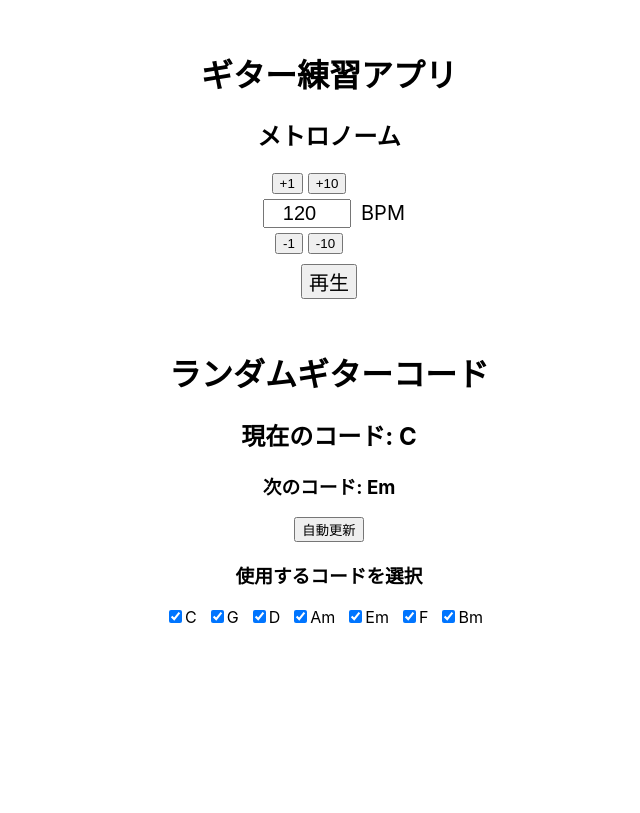
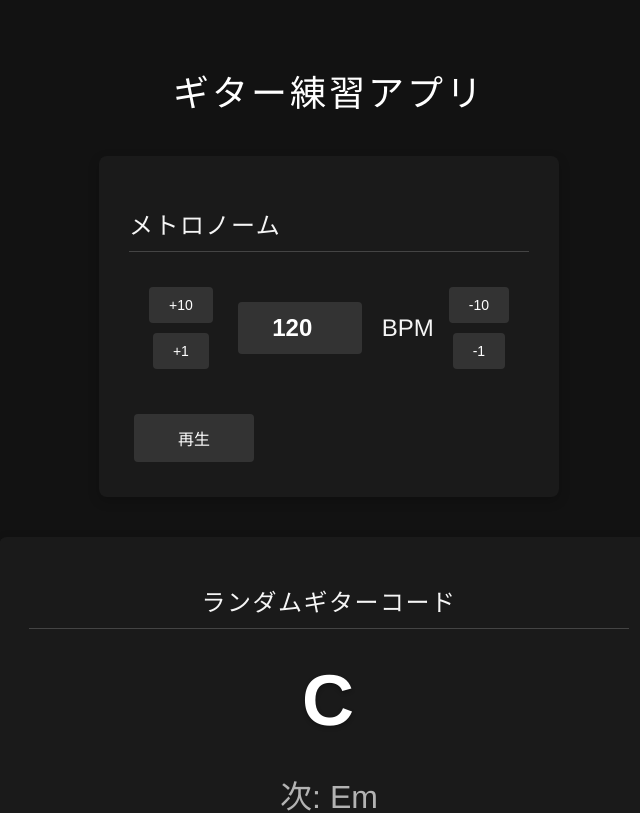
Before and after one commit to yoshii-hideaki/guitar_app, a React (Create React App) app: page / in a window 1280 px wide. Shown: the top 813 px of the page, without its empty margins (311-951 px from the left). Built offline with nearby package versions, Linux system fonts and the light colour scheme; no server answers.

Commit message:
Black UI and improve metronome

```diff
--- a/src/App.js
+++ b/src/App.js
@@ -1,18 +1,37 @@
-import React from "react";
-import ChordDisplay from "./components/chord_display";
-import Metronome from "./components/metronome";
-import { BpmProvider } from "./components/BpmContext";
+import ChordDisplay from "./components/chord_display"
+import Metronome from "./components/metronome"
+import { BpmProvider } from "./components/BpmContext"
 
 function App() {
   return (
     <BpmProvider>
-      <div style={{ textAlign: "center", marginTop: "50px" }}>
-        <h1>ギター練習アプリ</h1>
+      <div
+        style={{
+          backgroundColor: "#121212",
+          minHeight: "100vh",
+          padding: "40px 20px",
+          fontFamily: "'Helvetica Neue', Arial, sans-serif",
+          color: "#f5f5f5",
+        }}
+      >
+        <h1
+          style={{
+            textAlign: "center",
+            fontSize: "36px",
+            fontWeight: "200",
+            letterSpacing: "3px",
+            marginBottom: "40px",
+            color: "#ffffff",
+            textTransform: "uppercase",
+          }}
+        >
+          ギター練習アプリ
+        </h1>
         <Metronome />
         <ChordDisplay />
       </div>
     </BpmProvider>
-  );
+  )
 }
 
-export default App;
+export default App
--- a/src/components/chord_display.js
+++ b/src/components/chord_display.js
@@ -1,68 +1,156 @@
-import React, { useState, useEffect, useCallback } from "react";
-import { useBpm } from "./BpmContext";
+"use client"
 
-const allChords = ["C", "G", "D", "Am", "Em", "F", "Bm"];
-const numBeatsPerMeasure = 4;
+import { useState, useEffect, useCallback } from "react"
+import { useBpm } from "./BpmContext"
+
+const allChords = ["C", "G", "D", "Am", "Em", "F", "Bm"]
+const numBeatsPerMeasure = 4
 
 function ChordDisplay() {
-  const { bpm } = useBpm();
-  const [chord, setChord] = useState("C");
-  const [nextChord, setNextChord] = useState("G");
-  const [isPlaying, setIsPlaying] = useState(false);
-  const [selectedChords, setSelectedChords] = useState([...allChords]);
+  const { bpm } = useBpm()
+  const [chord, setChord] = useState("C")
+  const [nextChord, setNextChord] = useState("G")
+  const [isPlaying, setIsPlaying] = useState(false)
+  const [selectedChords, setSelectedChords] = useState([...allChords])
 
   // getRandomChord を useCallback でメモ化
   const getRandomChord = useCallback(() => {
-    if (selectedChords.length === 0) return "N/A";
-    return selectedChords[Math.floor(Math.random() * selectedChords.length)];
-  }, [selectedChords]);
+    if (selectedChords.length === 0) return "N/A"
+    return selectedChords[Math.floor(Math.random() * selectedChords.length)]
+  }, [selectedChords])
 
   useEffect(() => {
-    if (!isPlaying) return;
+    if (!isPlaying) return
 
     const updateChord = () => {
-      setChord(nextChord);
-      setNextChord(getRandomChord());
-    };
+      setChord(nextChord)
+      setNextChord(getRandomChord())
+    }
 
-    const interval = setInterval(updateChord, (60 / bpm) * numBeatsPerMeasure * 1000);
-    return () => clearInterval(interval);
-  }, [bpm, isPlaying, nextChord, getRandomChord]); // ここで getRandomChord を依存に追加
+    const interval = setInterval(updateChord, (60 / bpm) * numBeatsPerMeasure * 1000)
+    return () => clearInterval(interval)
+  }, [bpm, isPlaying, getRandomChord, nextChord]) // ここで getRandomChord を依存に追加
 
   useEffect(() => {
-    setNextChord(getRandomChord());
-  }, [selectedChords, getRandomChord]);
+    setNextChord(getRandomChord())
+  }, [getRandomChord]) // selectedChords を削除
 
   const toggleChordSelection = (chord) => {
-    setSelectedChords((prev) =>
-      prev.includes(chord) ? prev.filter((c) => c !== chord) : [...prev, chord]
-    );
-  };
+    setSelectedChords((prev) => (prev.includes(chord) ? prev.filter((c) => c !== chord) : [...prev, chord]))
+  }
+
+  const containerStyle = {
+    textAlign: "center",
+    marginTop: "50px",
+    padding: "30px",
+    maxWidth: "600px",
+    margin: "0 auto",
+    backgroundColor: "#1a1a1a",
+    borderRadius: "8px",
+    boxShadow: "0 4px 12px rgba(0, 0, 0, 0.2)",
+    color: "#f5f5f5",
+  }
+
+  const chordDisplayStyle = {
+    fontSize: "72px",
+    fontWeight: "bold",
+    margin: "30px 0",
+    letterSpacing: "2px",
+    color: "#ffffff",
+    textShadow: "0 2px 4px rgba(0, 0, 0, 0.3)",
+  }
+
+  const nextChordStyle = {
+    fontSize: "32px",
+    opacity: "0.7",
+    marginBottom: "30px",
+    fontWeight: "300",
+  }
+
+  const buttonStyle = {
+    backgroundColor: "#333",
+    color: "white",
+    border: "none",
+    padding: "12px 24px",
+    borderRadius: "4px",
+    fontSize: "16px",
+    cursor: "pointer",
+    transition: "all 0.2s ease",
+    margin: "10px 0",
+    fontWeight: "500",
+    letterSpacing: "1px",
+    boxShadow: "0 2px 4px rgba(0, 0, 0, 0.2)",
+  }
+
+  const chordSelectorStyle = {
+    display: "flex",
+    flexWrap: "wrap",
+    justifyContent: "center",
+    gap: "10px",
+    marginTop: "20px",
+  }
+
+  const chordLabelStyle = {
+    display: "inline-flex",
+    alignItems: "center",
+    backgroundColor: "#333",
+    padding: "8px 16px",
+    borderRadius: "4px",
+    cursor: "pointer",
+    transition: "all 0.2s ease",
+  }
+
+  const titleStyle = {
+    fontSize: "24px",
+    fontWeight: "300",
+    letterSpacing: "1.5px",
+    marginBottom: "30px",
+    borderBottom: "1px solid #444",
+    paddingBottom: "10px",
+  }
+
+  const checkboxStyle = {
+    marginRight: "8px",
+    accentColor: "#666",
+  }
 
   return (
-    <div style={{ textAlign: "center", marginTop: "50px" }}>
-      <h1>ランダムギターコード</h1>
-      <h2>現在のコード: {chord}</h2>
-      <h3>次のコード: {nextChord}</h3>
-      <button onClick={() => setIsPlaying(!isPlaying)}>
+    <div style={containerStyle}>
+      <h1 style={titleStyle}>ランダムギターコード</h1>
+      <div style={chordDisplayStyle}>{chord}</div>
+      <div style={nextChordStyle}>次: {nextChord}</div>
+      <button
+        onClick={() => setIsPlaying(!isPlaying)}
+        style={{
+          ...buttonStyle,
+          backgroundColor: isPlaying ? "#555" : "#333",
+        }}
+      >
         {isPlaying ? "停止" : "自動更新"}
       </button>
 
-      <h3>使用するコードを選択</h3>
-      <div>
+      <h3 style={{ marginTop: "40px", fontWeight: "300" }}>使用するコード</h3>
+      <div style={chordSelectorStyle}>
         {allChords.map((ch) => (
-          <label key={ch} style={{ marginRight: "10px" }}>
+          <label
+            key={ch}
+            style={{
+              ...chordLabelStyle,
+              backgroundColor: selectedChords.includes(ch) ? "#555" : "#333",
+            }}
+          >
             <input
               type="checkbox"
               checked={selectedChords.includes(ch)}
               onChange={() => toggleChordSelection(ch)}
+              style={checkboxStyle}
             />
             {ch}
           </label>
         ))}
       </div>
     </div>
-  );
+  )
 }
 
-export default ChordDisplay;
+export default ChordDisplay
--- a/src/components/metronome.js
+++ b/src/components/metronome.js
@@ -1,44 +1,185 @@
-import React, { useState, useEffect } from "react";
-import { useBpm } from "./BpmContext";
+"use client"
 
-const clickSound = new Audio("/click.wav");
+import { useState, useEffect, useRef } from "react"
+import { useBpm } from "./BpmContext"
 
 function Metronome() {
-  const { bpm, setBpm } = useBpm(); // Context から BPM を取得
-  const [isPlaying, setIsPlaying] = useState(false);
+  const { bpm, setBpm } = useBpm()
+  const [isPlaying, setIsPlaying] = useState(false)
+  const audioContextRef = useRef(null)
+  const audioBufferRef = useRef(null)
 
+  // コンポーネントマウント時に AudioContext の作成とクリック音の読み込みを行う
   useEffect(() => {
-    if (!isPlaying) return;
+    const AudioContext = window.AudioContext || window.webkitAudioContext
+    audioContextRef.current = new AudioContext()
+
+    fetch("/click.wav")
+      .then((response) => response.arrayBuffer())
+      .then((arrayBuffer) =>
+        audioContextRef.current.decodeAudioData(arrayBuffer)
+      )
+      .then((decodedData) => {
+        audioBufferRef.current = decodedData
+      })
+      .catch((error) =>
+        console.error("クリック音の読み込みに失敗しました:", error)
+      )
+
+    // アンマウント時に AudioContext を閉じる
+    return () => {
+      if (audioContextRef.current) {
+        audioContextRef.current.close()
+      }
+    }
+  }, [])
+
+  // クリック音を再生する関数（Web Audio API を利用）
+  const playClick = () => {
+    if (!audioBufferRef.current || !audioContextRef.current) return
+    const source = audioContextRef.current.createBufferSource()
+    source.buffer = audioBufferRef.current
+    source.connect(audioContextRef.current.destination)
+    source.start()
+  }
+
+  // BPM や再生状態に合わせて再生のインターバルを設定する
+  useEffect(() => {
+    if (!isPlaying) return
+
+    // スマホなどで AudioContext が "suspended" 状態の場合、ユーザー操作で再開する
+    if (
+      audioContextRef.current &&
+      audioContextRef.current.state === "suspended"
+    ) {
+      audioContextRef.current.resume()
+    }
 
     const interval = setInterval(() => {
-      clickSound.play();
-    }, (60 / bpm) * 1000);
+      playClick()
+    }, (60 / bpm) * 1000)
 
-    return () => clearInterval(interval);
-  }, [bpm, isPlaying]);
+    return () => clearInterval(interval)
+  }, [bpm, isPlaying])
+
+  // 以下はスタイル定義（元のコードと同様）
+  const containerStyle = {
+    backgroundColor: "#1a1a1a",
+    padding: "30px",
+    borderRadius: "8px",
+    boxShadow: "0 4px 12px rgba(0, 0, 0, 0.2)",
+    maxWidth: "400px",
+    margin: "0 auto 40px auto",
+    color: "#f5f5f5",
+  }
+
+  const titleStyle = {
+    fontSize: "24px",
+    fontWeight: "300",
+    letterSpacing: "1.5px",
+    marginBottom: "30px",
+    borderBottom: "1px solid #444",
+    paddingBottom: "10px",
+  }
+
+  const buttonStyle = {
+    backgroundColor: "#333",
+    color: "white",
+    border: "none",
+    padding: "10px 20px",
+    borderRadius: "4px",
+    fontSize: "14px",
+    cursor: "pointer",
+    transition: "all 0.2s ease",
+    margin: "5px",
+    fontWeight: "500",
+  }
+
+  const largeButtonStyle = {
+    ...buttonStyle,
+    padding: "12px 24px",
+    fontSize: "16px",
+    marginTop: "20px",
+    width: "120px",
+  }
+
+  const inputStyle = {
+    backgroundColor: "#333",
+    color: "white",
+    border: "none",
+    padding: "12px",
+    borderRadius: "4px",
+    fontSize: "24px",
+    width: "100px",
+    textAlign: "center",
+    margin: "10px",
+    fontWeight: "bold",
+  }
+
+  const controlsContainerStyle = {
+    display: "flex",
+    justifyContent: "center",
+    alignItems: "center",
+    flexWrap: "wrap",
+    gap: "10px",
+    marginBottom: "20px",
+  }
 
   return (
-    <div>
-      <h2>メトロノーム</h2>
-      <button onClick={() => setBpm(bpm + 1)} style={{marginRight: "5px"}}>+1</button>
-      <button onClick={() => setBpm(bpm + 10)} style={{marginBottom: "5px", marginRight: "40px"}}>+10</button>
-      <br />
-      <input
-        type="number"
-        value={bpm}
-        onChange={(e) => setBpm(Number(e.target.value))}
-        style={{ fontSize: "20px", width: "80px", textAlign: "center", marginLeft: "10px" }}
-      />
-      <span style={{ fontSize: "20px", marginLeft: "10px" }}>BPM</span>
-      <br />
-      <button onClick={() => setBpm(bpm - 1)} style={{marginRight: "5px"}}>-1</button>
-      <button onClick={() => setBpm(bpm - 10)} style={{marginTop: "5px", marginRight: "40px"}}>-10</button>
-      <br />
-      <button onClick={() => setIsPlaying(!isPlaying)} style={{ fontSize: "20px", marginTop: "10px" }}>
+    <div style={containerStyle}>
+      <h2 style={titleStyle}>メトロノーム</h2>
+
+      <div style={controlsContainerStyle}>
+        <div
+          style={{
+            display: "flex",
+            flexDirection: "column",
+            alignItems: "center",
+          }}
+        >
+          <button onClick={() => setBpm(bpm + 10)} style={buttonStyle}>
+            +10
+          </button>
+          <button onClick={() => setBpm(bpm + 1)} style={buttonStyle}>
+            +1
+          </button>
+        </div>
+
+        <input
+          type="number"
+          value={bpm}
+          onChange={(e) => setBpm(Number(e.target.value))}
+          style={inputStyle}
+        />
+        <span style={{ fontSize: "24px", fontWeight: "300" }}>BPM</span>
+
+        <div
+          style={{
+            display: "flex",
+            flexDirection: "column",
+            alignItems: "center",
+          }}
+        >
+          <button onClick={() => setBpm(bpm - 10)} style={buttonStyle}>
+            -10
+          </button>
+          <button onClick={() => setBpm(bpm - 1)} style={buttonStyle}>
+            -1
+          </button>
+        </div>
+      </div>
+
+      <button
+        onClick={() => setIsPlaying(!isPlaying)}
+        style={{
+          ...largeButtonStyle,
+          backgroundColor: isPlaying ? "#555" : "#333",
+        }}
+      >
         {isPlaying ? "停止" : "再生"}
       </button>
     </div>
-  );
+  )
 }
 
-export default Metronome;
+export default Metronome
```
